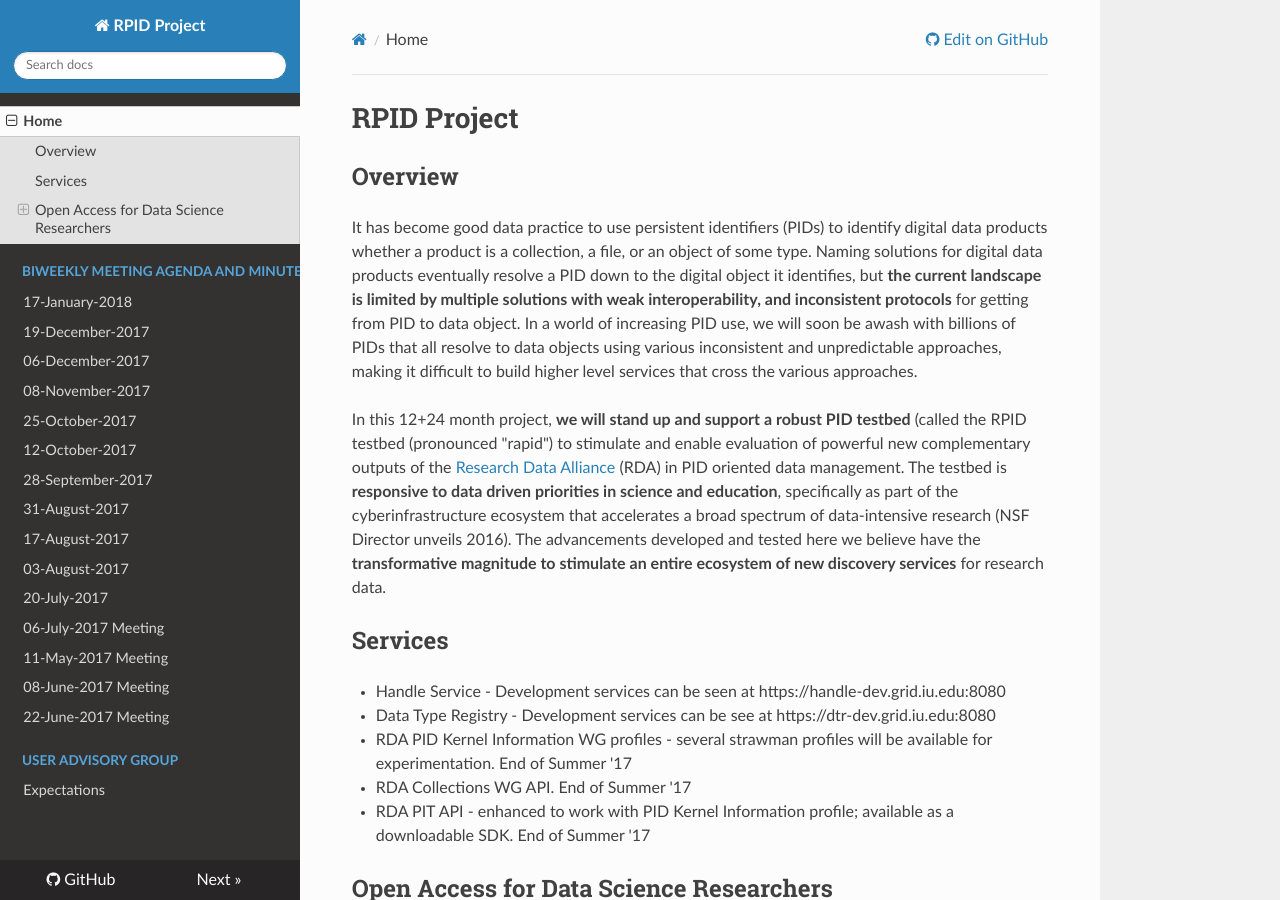
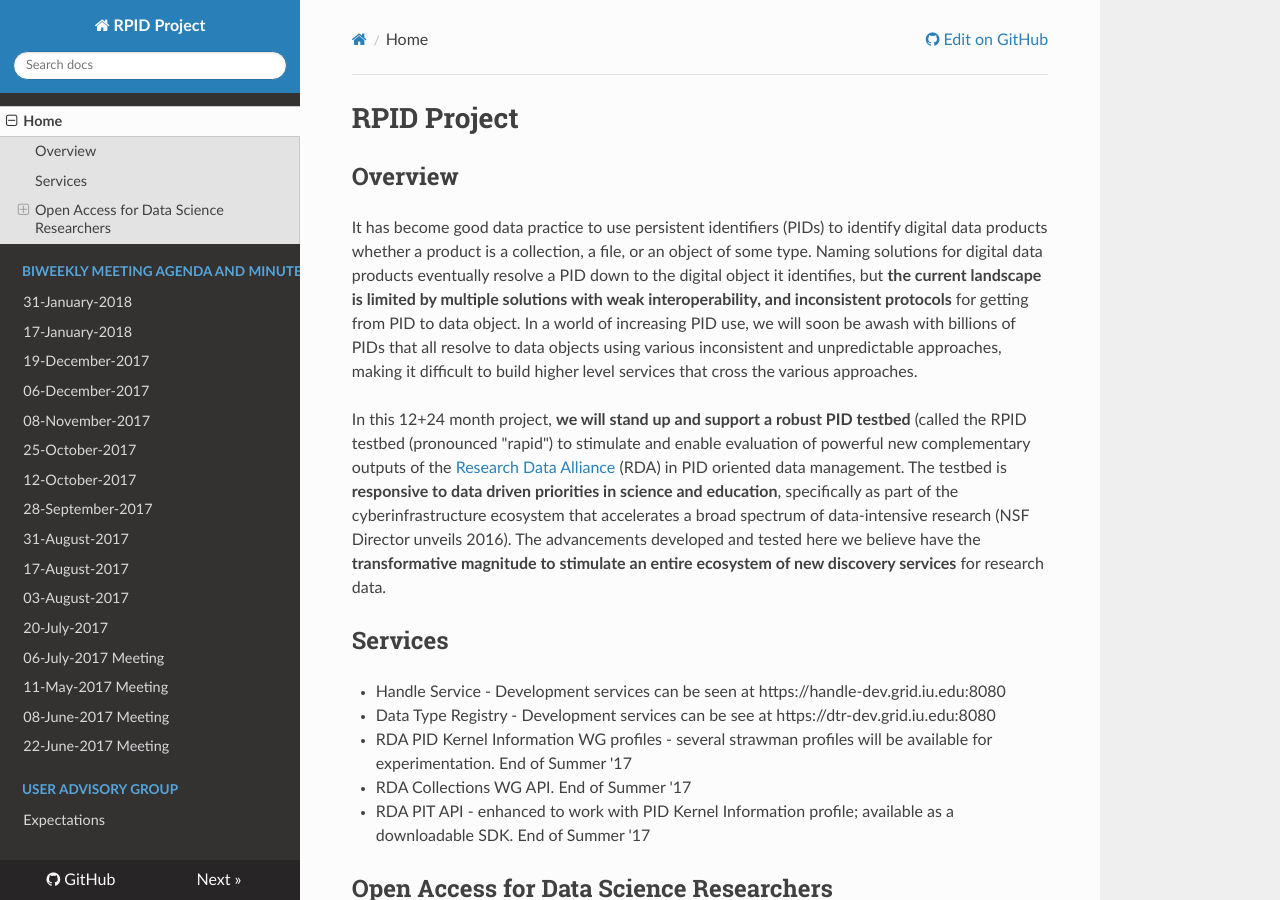
Before and after one commit to rpidproject/rpid, an MkDocs documentation site: the page built from docs/index.md, in a window 1280 px wide and 900 px high. Built offline with MkDocs 1.6.1, drawn with Linux system fonts in a browser that asks for light colours; nearby versions of some CDN libraries; old or Windows-style settings are respelled for this version of MkDocs.

Commit message:
Update mkdocs.yml

```diff
--- a/mkdocs.yml
+++ b/mkdocs.yml
@@ -9,6 +9,7 @@
 pages:
 - Home: 'index.md'
 - BiWeekly Meeting Agenda and Minutes:
+  - '31-January-2018': '31-January-2018.md'
   - '17-January-2018': '17-January-2018.md'
   - '19-December-2017': '19-December-2017.md'
   - '06-December-2017': '06-December-2017.md'
```
